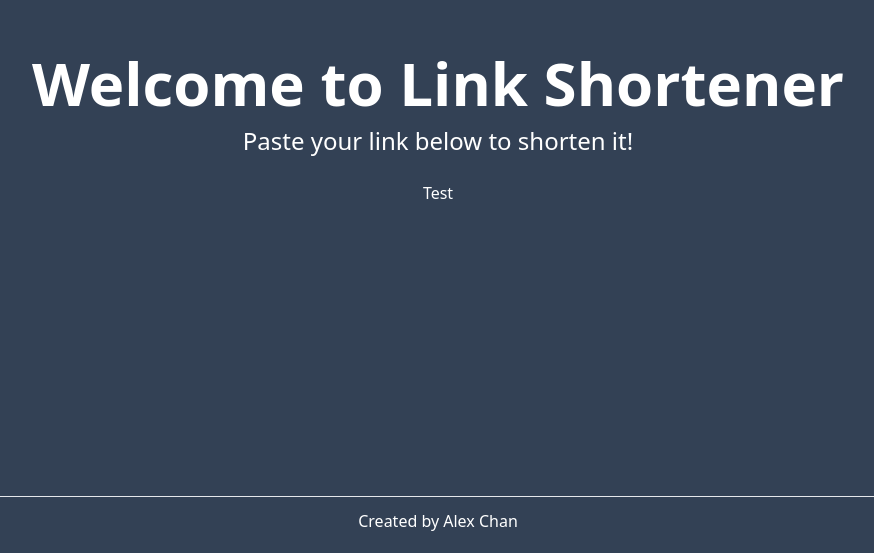
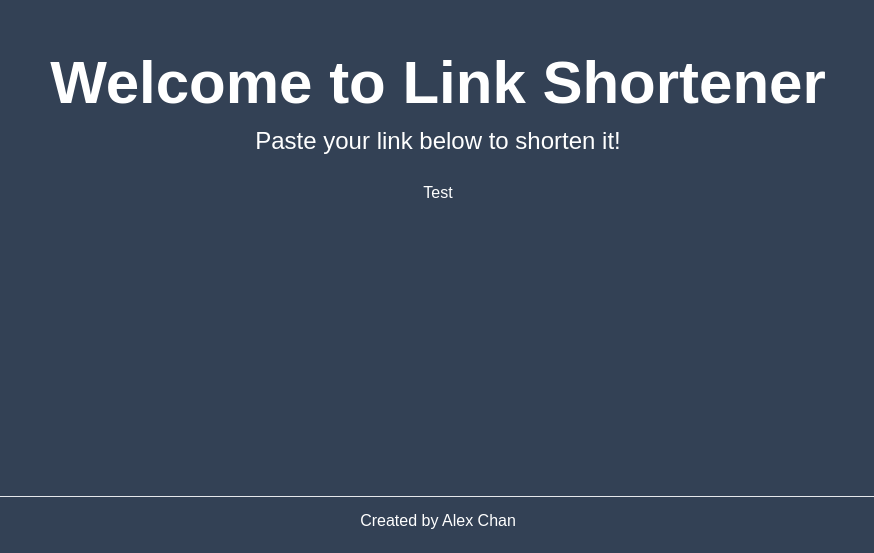
Before and after one commit to JesterSe7en/lshort, a Next.js app: page / in a window 1280 px wide. Shown: the part 247-800 px from the top of the page, without its empty margins (202-1076 px from the left). Built offline with nearby package versions, Linux system fonts and the light colour scheme.

Commit message:
Add _doc.tsx Update default font

```diff
--- /dev/null
+++ b/src/pages/_document.tsx
@@ -0,0 +1,13 @@
+import { Html, Head, Main, NextScript } from 'next/document'
+
+export default function Document() {
+  return (
+    <Html>
+      <Head />
+      <body>
+        <Main />
+        <NextScript />
+      </body>
+    </Html>
+  )
+}
--- a/src/pages/index.tsx
+++ b/src/pages/index.tsx
@@ -3,7 +3,7 @@ import Head from "next/head";
 
 const Home: NextPage = () => {
   return (
-    <div className="flex min-h-screen flex-col items-center justify-center bg-slate-700 py-2">
+    <div className="flex min-h-screen flex-col items-center justify-center bg-slate-700 py-2 font-sans">
       <Head>
         <title>Create Next App</title>
         <link rel="icon" href="/favicon.ico" />
--- a/src/styles/globals.css
+++ b/src/styles/globals.css
@@ -2,4 +2,5 @@
 @tailwind components;
 @tailwind utilities;
 
-@import url(sanitize.css)
+@import url('https://fonts.googleapis.com/css2?family=Raleway:wght@500&display=swap');
+@import url(sanitize.css);
--- a/tailwind.config.js
+++ b/tailwind.config.js
@@ -5,7 +5,11 @@ module.exports = {
     "./src/components/**/*.{js,ts,jsx,tsx}",
   ],
   theme: {
-    extend: {},
+    extend: {
+      fontFamily: {
+        sans: ["Raleway", "sans-serif"],
+      },
+    },
   },
   plugins: [],
 };
```
